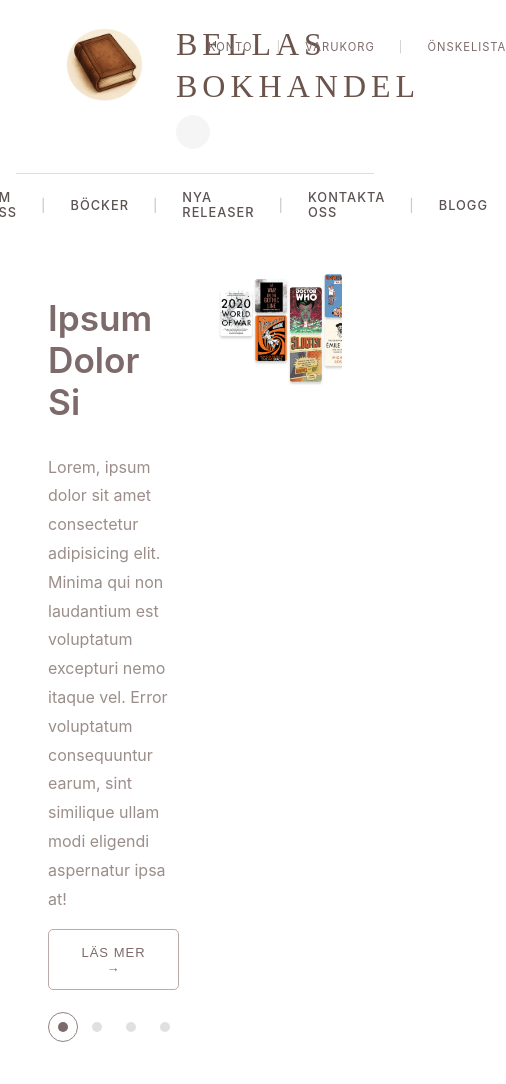
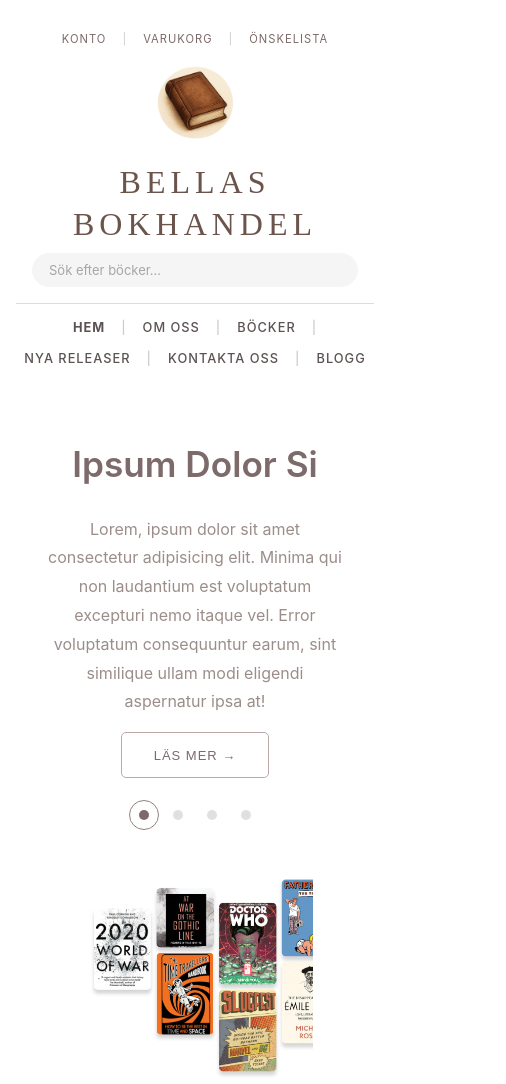
Before and after one commit to misskubartova/Bellas-Bokhandel, a plain HTML site: page index.html in a window 390 px wide. Shown: the whole page, 506 px wide, since content can reach past the window. Drawn offline with Linux system fonts and the light colour scheme; a web font is replaced by a local one.

Commit message:
Mobilanpassning typ

```diff
--- a/style.css
+++ b/style.css
@@ -221,3 +221,57 @@ body {
     border-radius: 50%;
     box-sizing: border-box;
 }
+
+@media screen and (max-width: 768px) {
+    .site-header {
+        display: flex;
+        flex-direction: column;
+        align-items: center;
+        padding: 1rem;
+        gap: 1rem;
+    }
+
+    .header-left {
+        order: 1;
+    }
+
+    .header-center {
+        order: 2;
+        align-items: center;
+        text-align: center;
+    }
+
+    .hero {
+        flex-direction: column;
+        align-items: center;
+        text-align: center;
+    }
+
+    .hero-slider {
+        justify-content: center;
+        margin-top: 1rem;
+
+    }
+
+    .hero-slider img {
+        max-width: 80%;
+        height: auto;
+    }
+
+    .slider-dots {
+        justify-content: center;
+    }
+
+    .main-nav,
+    .top-nav {
+        flex-wrap: wrap;
+        justify-content: center;
+        text-align: center;
+        gap: 1rem;
+    }
+
+    .header-center {
+        align-items: center;
+    }
+
+}
```
